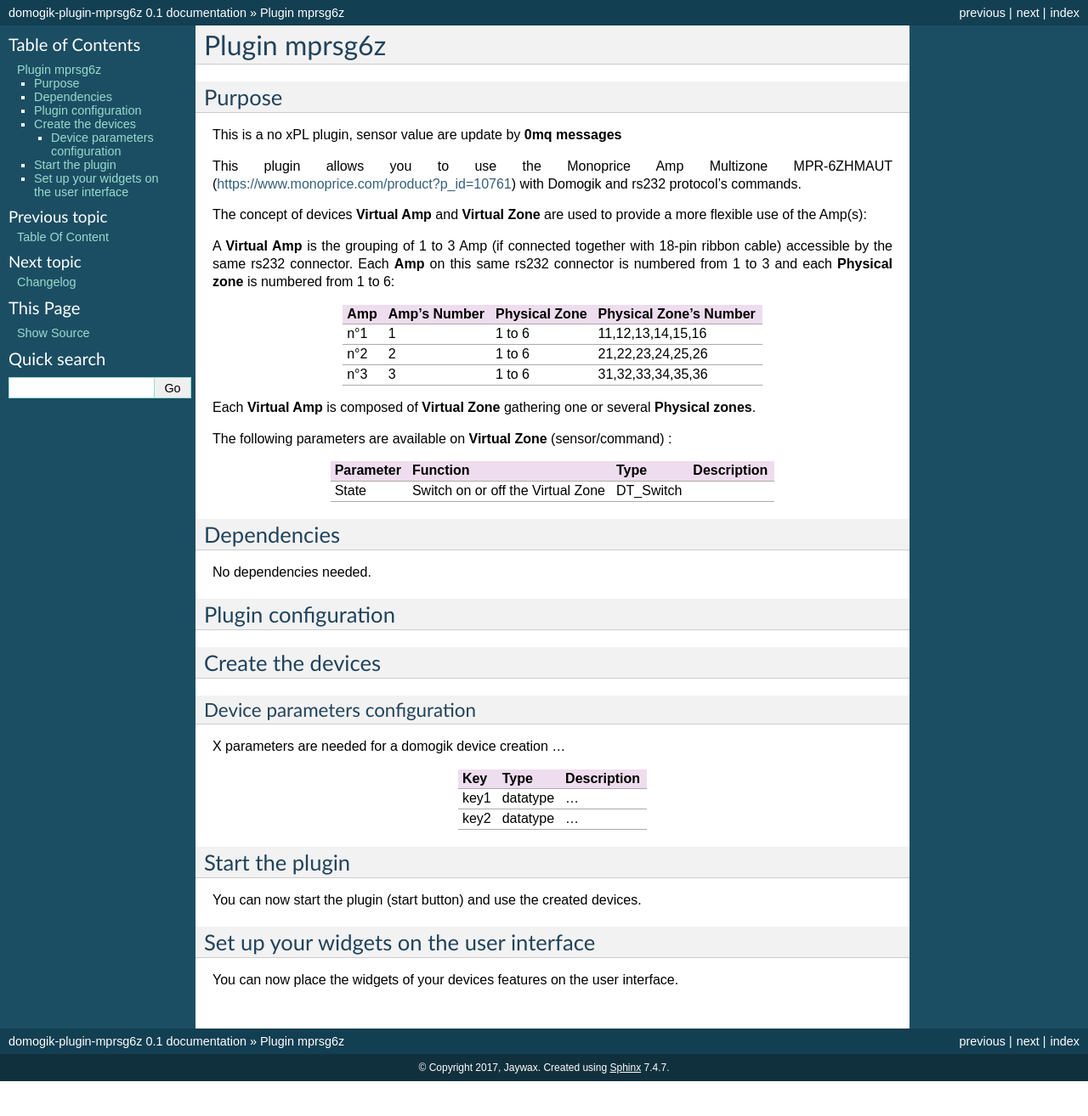
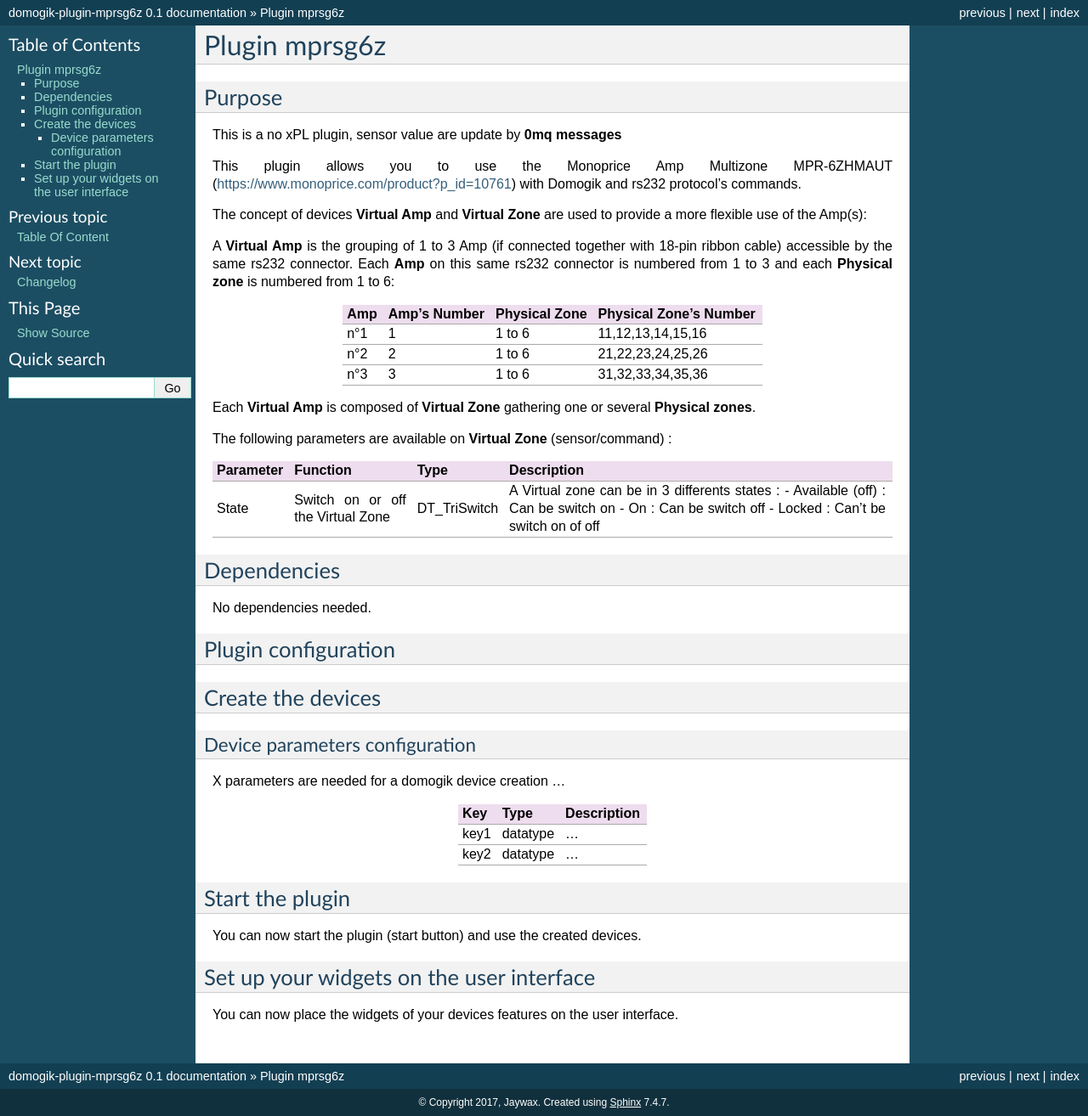
Before and after one commit to jaywax/domogik-plugin-mprsg6z, a Sphinx documentation site: the page built from docs/mprsg6z.txt, in a window 1280 px wide. Shown: the whole page at 85% size. Built offline with Sphinx 7.4.7, drawn with Linux system fonts in a browser that asks for light colours; before the commit the page ends 1273 px from its top, so only the background shows below that.

Commit message:
documentation

```diff
--- a/docs/mprsg6z.txt
+++ b/docs/mprsg6z.txt
@@ -32,11 +32,14 @@ Each **Virtual Amp** is composed of **Virtual Zone** gathering one or several **
 
 The following parameters are available on **Virtual Zone** (sensor/command) :
 
-========= ================================= ========== ===========
-Parameter Function                          Type       Description
-========= ================================= ========== ===========
-State     Switch on or off the Virtual Zone DT_Switch
-========= ================================= ========== ===========
+========= ================================= ============ ===============================================
+Parameter Function                          Type         Description
+========= ================================= ============ ===============================================
+State     Switch on or off the Virtual Zone DT_TriSwitch A Virtual zone can be in 3 differents states :
+                                                         - Available (off) : Can be switch on
+							 - On 		   : Can be switch off
+							 - Locked 	   : Can't be switch on of off
+========= ================================= ============ ===============================================
 
 
 
```
